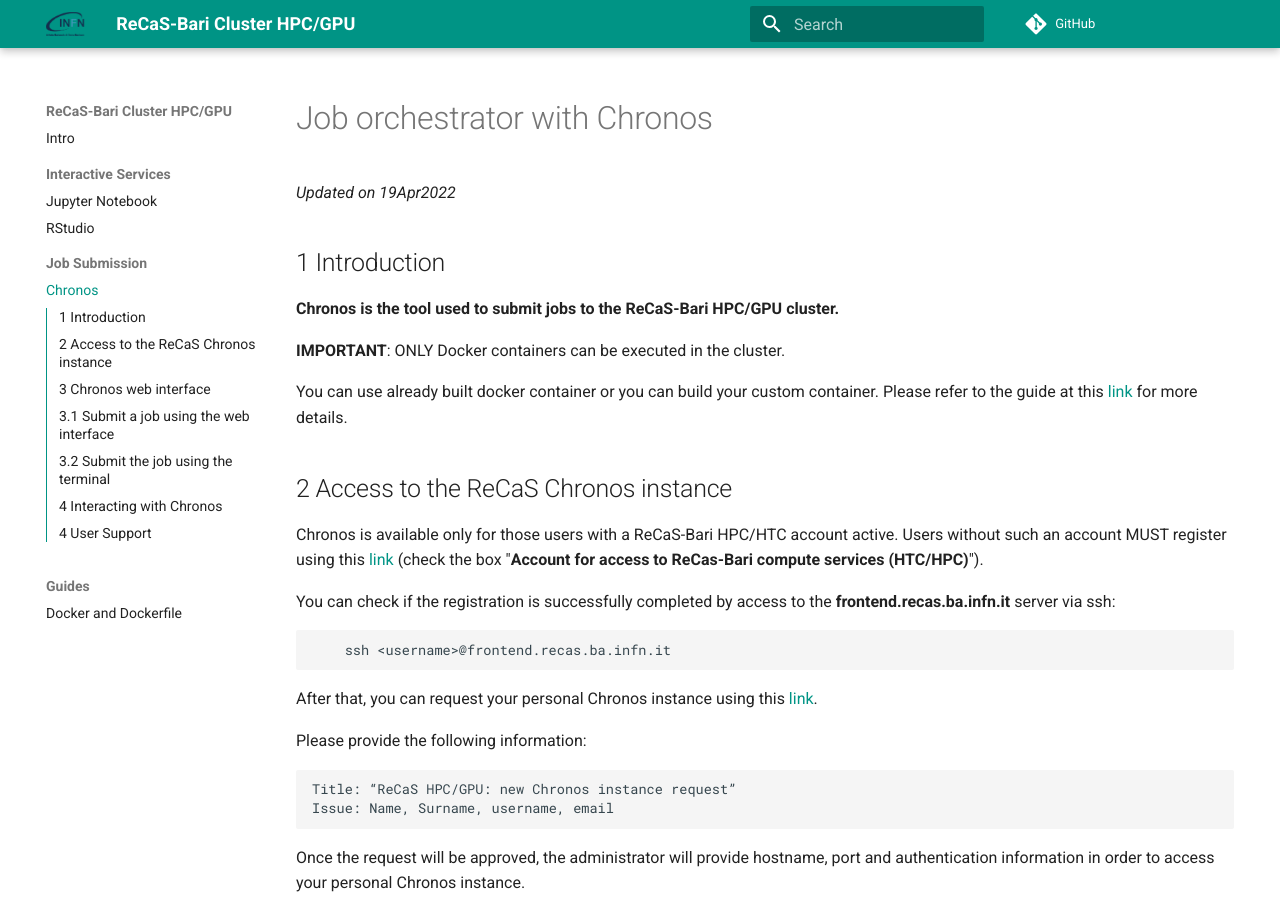
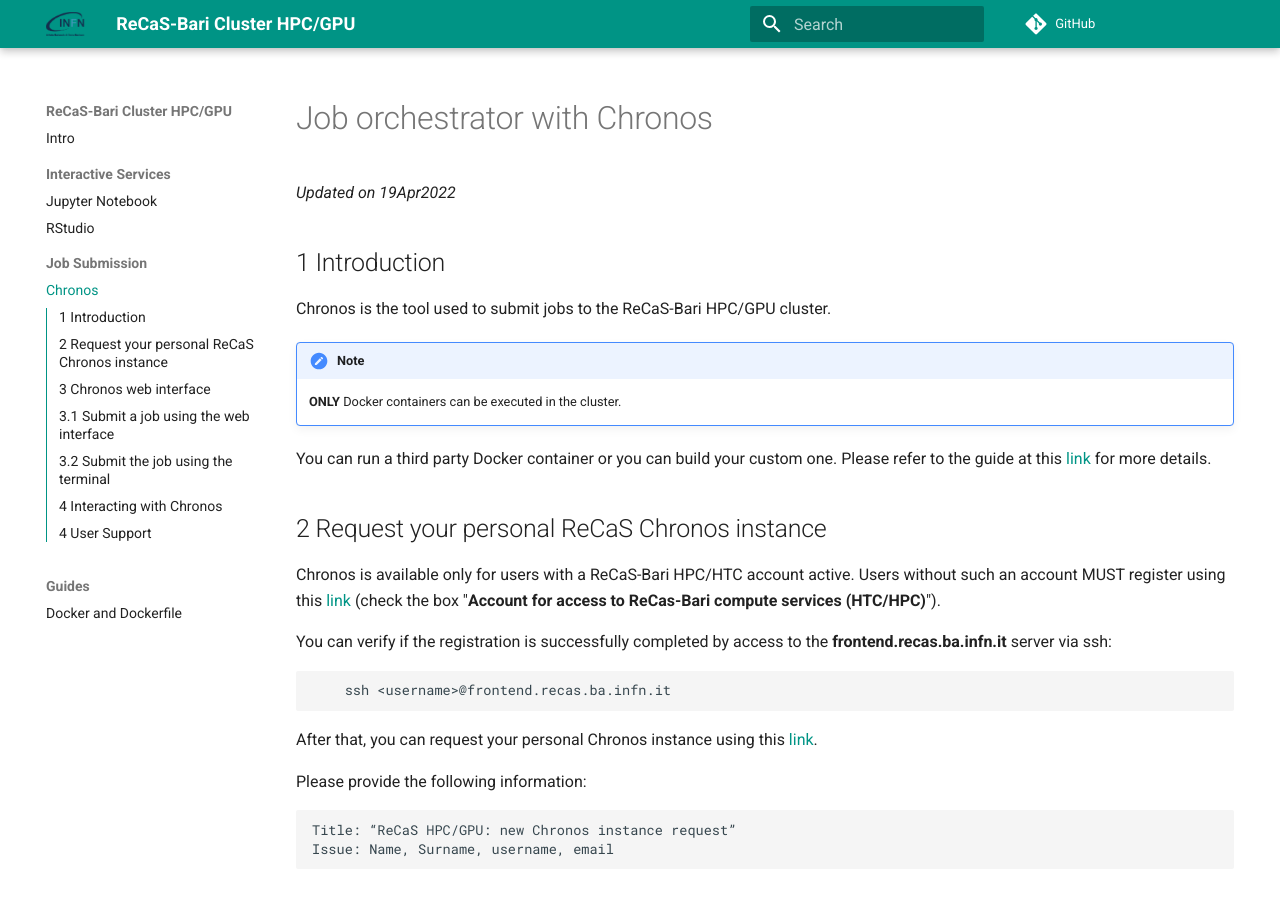
Before and after one commit to jvino/cluster-hpc-gpu-guides, an MkDocs documentation site: the page built from docs/job_submission/chronos.md, in a window 1280 px wide and 900 px high. Built offline with MkDocs 1.6.1 and Material for MkDocs 9.7.7, drawn with Linux system fonts in a browser that asks for light colours; comment, search, counter and statistics services are not loaded; some of the changed text lies outside the part shown.

Commit message:
first draft chronos

````diff
--- a/docs/job_submission/chronos.md
+++ b/docs/job_submission/chronos.md
@@ -4,16 +4,17 @@
 *Updated on 19Apr2022*
 
 ## 1 Introduction
-**Chronos is the tool used to submit jobs to the ReCaS-Bari HPC/GPU cluster.**
+Chronos is the tool used to submit jobs to the ReCaS-Bari HPC/GPU cluster.
 
-**IMPORTANT**: ONLY Docker containers can be executed in the cluster.
+!!! note
+    **ONLY** Docker containers can be executed in the cluster.
 
-You can use already built docker container or you can build your custom container. Please refer to the guide at this [link](https://jvino.github.io/cluster-hpc-gpu-guides/guides/docker_and_dockerfile/) for more details.
+You can run a third party Docker container or you can build your custom one. Please refer to the guide at this [link](https://jvino.github.io/cluster-hpc-gpu-guides/guides/docker_and_dockerfile/) for more details.
 
-## 2 Access to the ReCaS Chronos instance
-Chronos is available only for those users with a ReCaS-Bari HPC/HTC account active. Users without such an account MUST register using this [link](https://www.recas-bari.it/index.php/en/recas-bari-servizi-en/richiesta-credenziali-2) (check the box "**Account for access to ReCas-Bari compute services (HTC/HPC)**").
+## 2 Request your personal ReCaS Chronos instance
+Chronos is available only for users with a ReCaS-Bari HPC/HTC account active. Users without such an account MUST register using this [link](https://www.recas-bari.it/index.php/en/recas-bari-servizi-en/richiesta-credenziali-2) (check the box "**Account for access to ReCas-Bari compute services (HTC/HPC)**").
 
-You can check if the registration is successfully completed by access to the **frontend.recas.ba.infn.it** server via ssh:
+You can verify if the registration is successfully completed by access to the **frontend.recas.ba.infn.it** server via ssh:
 
 ```bash
 
@@ -29,8 +30,6 @@
 Title: “ReCaS HPC/GPU: new Chronos instance request”
 Issue: Name, Surname, username, email
 ```
-
-Once the request will be approved, the administrator will provide hostname, port and authentication information in order to access your personal Chronos instance.
 
 ## 3 Chronos web interface
 Using the URL provided by the administrator of the service in the browser, it is possible to access the Chronos web interface as shown in the following figure.
@@ -109,6 +108,15 @@
 
 **PASSWORD**, **HOSTNAME** and **PORT** variables will be sent by email.
 
+!!!!!!!!!!!!!!!!!!1
+Once the request will be approved, the administrator will provide:
+- hostname
+- port
+- password aauthentication information in order to access your personal Chronos instance.
+!!!!!!!!!!!!!!!!!!!
+
+
+
 To submit the job, execute the following command (supposing the json file name is “job.json” and the submit command file name is “submit-to-chronos.sh”)
 
 ```bash
````
